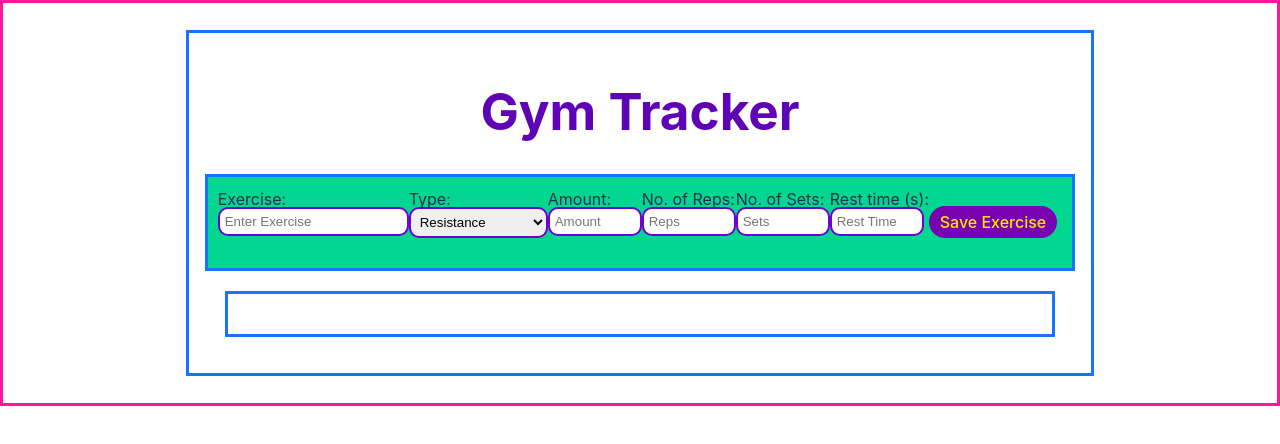
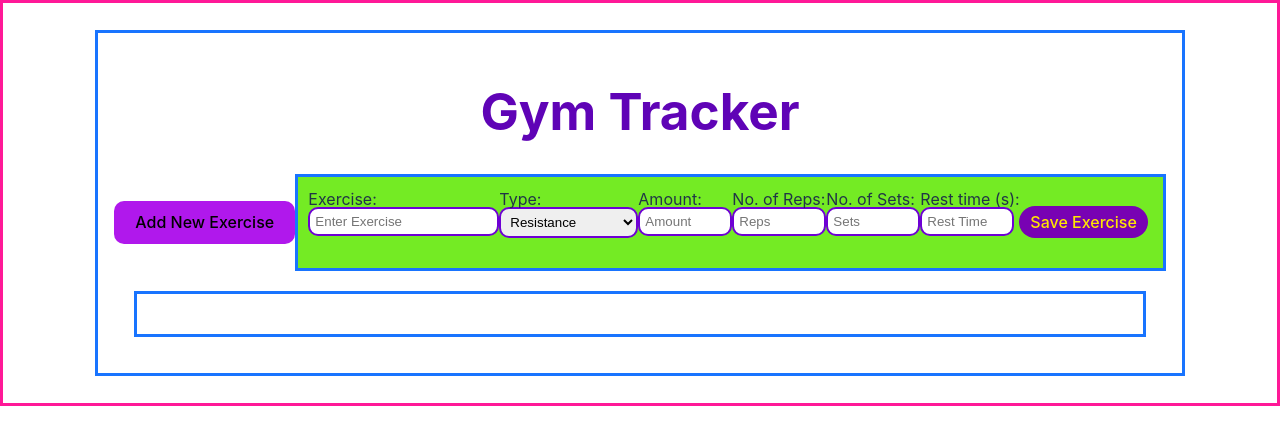
Before and after one commit to dav15jr/Gym-Tracker, a React (Vite) app: page / in a window 1280 px wide. Shown: the top 444 px of the page. Built offline with nearby package versions, Linux system fonts and the light colour scheme.

Commit message:
Added hide form feature once exercise is astarted and button to add new exercise.

```diff
--- a/src/App.tsx
+++ b/src/App.tsx
@@ -8,6 +8,8 @@ export default function App() {
 //-------------------Save Exercise inputs --------------------------------
 
     const form = document.querySelector('form');
+    const formBtn = document.getElementById('formBtn');
+    formBtn.style.display = 'none';
 
     form.addEventListener('submit', (e) =>  {
       e.preventDefault();
@@ -31,33 +33,36 @@ export default function App() {
       const timerBtn = document.createElement("button")
 
 
+
       exerciseDiv.id = `${keyname}`;
       infoDiv.id = `${keyname}info`;
       progressDiv.id = `${keyname}bar`;
       setBtn.id = `${keyname}set`;
       startBtn.id = `${keyname}start`;
       timerBtn.id = `${keyname}timer`;
+      formBtn.style.display = 'none';
       startBtn.textContent = `Start ${keyname}`;
       timerBtn.style.display = "none";
       setBtn.style.display = "none";
       timerBtn.classList.add('timerBtn');
       progressDiv.classList.add('barContainer');
       progressEle.classList.add('bar');
-      document.getElementById('data').appendChild(exerciseDiv);
 
       infoDiv.innerHTML = `
       <div>
-        <h2>Exercise: ${getSets.exercise}</h2>
-        ${getSets.sets} sets of ${getSets.reps} reps
-        with ${getSets.amount} ${getSets.type}
-        <span>Rest time:</span> ${getSets.rest} secs.
+      <h2>Exercise: ${getSets.exercise}</h2>
+      ${getSets.sets} sets of ${getSets.reps} reps
+      with ${getSets.amount} ${getSets.type} <br/>
+      <span>Rest time:</span> ${getSets.rest} secs.
       </div>
       `;
 
+      document.getElementById('data').appendChild(exerciseDiv);
       document.getElementById(`${keyname}`).appendChild(infoDiv);
       document.getElementById(`${keyname}`).appendChild(progressDiv);
       document.getElementById(`${keyname}`).appendChild(startBtn);
       document.getElementById(`${keyname}`).appendChild(timerBtn);
+
 
 
       form.reset();
@@ -69,7 +74,6 @@ export default function App() {
 //----------------------Functions--------------------
 
     const progressBar = () => {    // create a progress bar and add it to its div element
-
           progressEle.setAttribute("value", "0");
           progressEle.setAttribute("max", `${getSets.sets}`);
 
@@ -78,18 +82,33 @@ export default function App() {
           document.getElementById(`${keyname}bar`).appendChild(setBtn);
         }
 
-    const  showStartButton = () => {
+        const hideForm = () => {
+
+          if(form.style.display === "none") {
+            form.style.display = "inline-flex";
+            formBtn.style.display = 'none';
+          } else {
+            form.style.display = "none";
+            formBtn.style.display = 'block';
+          }
+        }
+        formBtn.addEventListener('click', hideForm);
+
+        const  showStartButton = () => {
           startBtn.style.display = "initial";
           startBtn.textContent = `Restart ${keyname}`;
           startBtn.addEventListener('click', resetExercise);
         }
 
-    const  showSetButton = () => {
+        const  showSetButton = () => {
           startBtn.style.display = "none";
           setBtn.style.display = "block";
           setBtn.textContent = `${count--} sets left.`
           setBtn.addEventListener('click', countSets);
           progressBar();
+          // hideForm();
+          formBtn.style.display = 'block';
+          form.style.display = "none"
         }
 
     startBtn.addEventListener('click', showSetButton);
@@ -97,9 +116,7 @@ export default function App() {
     const toggleBtn = () => {
           infoDiv.classList.toggle('exfin');
           setBtn.classList.toggle('btnFin');
-
         }
-
 
         const resetExercise = () => {
           startBtn.style.display = "none"
@@ -109,8 +126,6 @@ export default function App() {
         }
 
         let count = getSets.sets;
-
-        console.log(progressEle.max)
 
         const countSets = () => {
           stopRest();
@@ -125,14 +140,12 @@ export default function App() {
             showStartButton();
             toggleBtn();
 
-
           } else {
             setBtn.textContent = `${count--} sets left.`
             timerBtn.style.display = "block";
             timerBtn.textContent = `${restTime}'s rest left.`
             timerBtn.addEventListener('click', stopRest);
             startTime();
-
           }
         }
 
@@ -183,7 +196,8 @@ export default function App() {
   return (
     <>
       <h1>Gym Tracker</h1>
-      <div className="inputs">
+      <div className="inputs" id="inputs">
+        <button type="button" id="formBtn" >Add New Exercise</button>
         <form className="form">
           <div>
           <label htmlFor="exercise">Exercise:</label>
--- a/src/index.css
+++ b/src/index.css
@@ -29,7 +29,8 @@ body {
   min-width: 350px;
   min-height: 50vh;
   border: 3px solid rgb(255, 24, 151);
-
+  font-size: 1em;
+  line-height: 1.5;
 }
 
 h1 {
@@ -69,7 +70,11 @@ h2 {
   padding: 10px;
   margin: 0;
   border: 3px solid rgb(24, 116, 255);
-  background-color: rgb(3, 214, 144);
+  background-color: rgb(116, 235, 36);
+}
+.inputs{
+  display:flex;
+  justify-content: center;
 }
 
 label{
```
